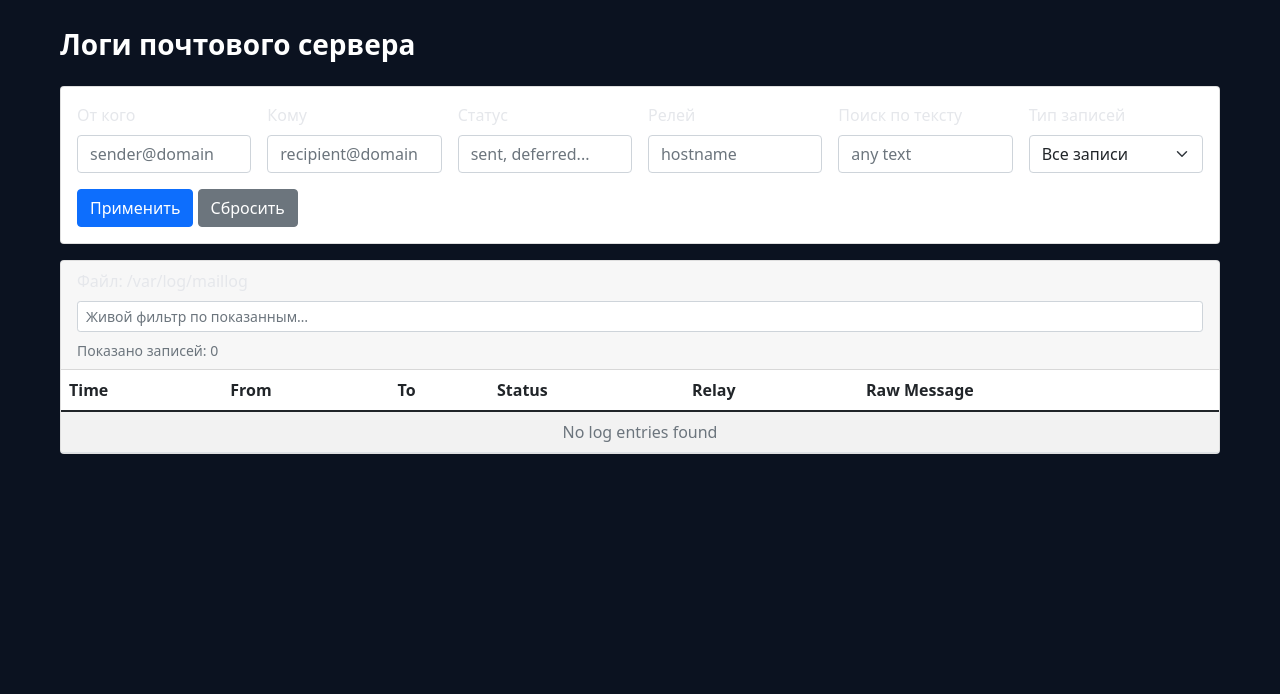
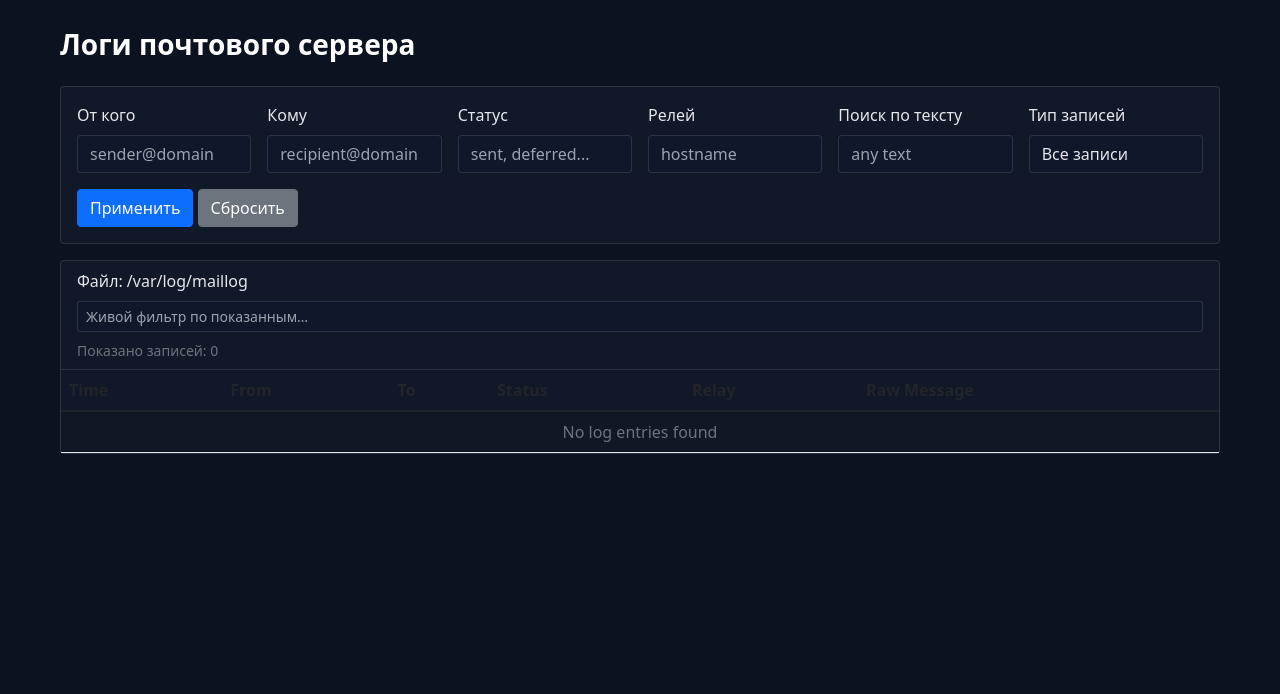
Before and after one commit to MerlKoryAmber/PostfixAdmin, a Python web app: template templates/logs.html in a window 1280 px wide. Shown: the top 694 px of the page. Run offline with Jinja, Linux system fonts and the light colour scheme; the template is opened without the code that fills it, so the values that code supplies are empty.

Commit message:
Add files via upload

```diff
--- a/static/style.css
+++ b/static/style.css
@@ -38,6 +38,28 @@ body {
 body {
     background: var(--bg-page);
     color: var(--text) !important;
+}
+
+/* Override Bootstrap light defaults for dark theme */
+.card {
+    background: var(--bg-card) !important;
+    border-color: var(--border) !important;
+}
+
+.card-header {
+    background: transparent;
+    border-color: var(--border) !important;
+}
+
+.form-control,
+.form-select {
+    background: var(--bg-muted) !important;
+    color: var(--text) !important;
+    border-color: var(--border) !important;
+}
+
+.form-control::placeholder {
+    color: var(--text-muted) !important;
 }
 
 /* --- App shell + sidebar layout --- */
--- a/templates/base.html
+++ b/templates/base.html
@@ -7,7 +7,7 @@
     <title>{% block title %}Postfix Admin{% endblock %} — InterROS</title>
     <link rel="icon" type="image/svg+xml" href="{{ url_for('static', filename='favicon.svg') }}?v=2">
     <link rel="stylesheet" href="{{ url_for('static', filename='bootstrap.min.css') }}">
-    <link rel="stylesheet" href="{{ url_for('static', filename='style.css') }}?v=ui5">
+    <link rel="stylesheet" href="{{ url_for('static', filename='style.css') }}?v=ui6">
 </head>
 <body class="{% if current_user.is_authenticated %}has-sidebar{% else %}login-body{% endif %}">
     {% if current_user.is_authenticated %}
```
